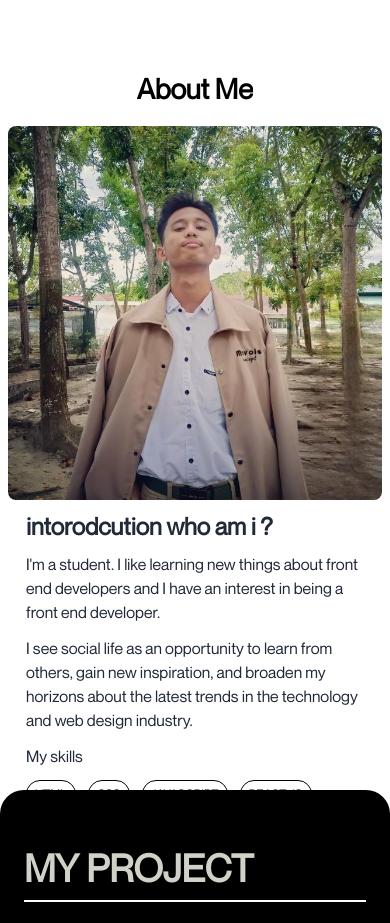
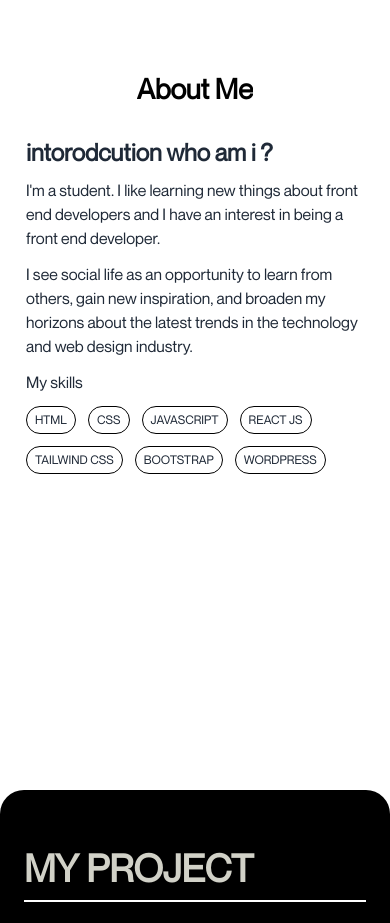
Before and after one commit to leo-lifecode/react-gsap-portfolio, a React (Vite) app: page / in a window 390 px wide. Shown: the part 2620-3543 px from the top of the page. Built offline with nearby package versions, Linux system fonts and the light colour scheme.

Commit message:
test about me remove

```diff
--- a/src/components/AboutMe.jsx
+++ b/src/components/AboutMe.jsx
@@ -52,12 +52,12 @@ const AboutMe = () => {
       </div>
       <div className="flex w-full flex-[0_0_100%] flex-col justify-center px-2 py-4 sm:flex-row sm:px-4 sm:py-0 lg:px-2">
         <div className="flex w-full flex-[0_0_100%] justify-center sm:flex-[0_0_45%] lg:justify-end">
-          <div className="sm:h-[350px] sm:w-[350px] lg:h-[500px] lg:w-[450px]">
+          {/* <div className="sm:h-[350px] sm:w-[350px] lg:h-[500px] lg:w-[450px]">
             <img
               src={myImage}
               className="rounded-lg bg-cover bg-center sm:h-[350px] sm:w-[350px] lg:h-[500px] lg:w-[450px]"
             />
-          </div>
+          </div> */}
         </div>
         <div
           id="descriptionme"
--- a/src/components/ContentProject.jsx
+++ b/src/components/ContentProject.jsx
@@ -68,7 +68,7 @@ const ContentProject = ({
           </div>
         </div>
       </div>
-      <div className="col-span-12 me-[-50%]  overflow-hidden rounded-2xl border-2 border-white lg:col-span-7 lg:me-[-35%] xl:me-[-50%]">
+      <div className="col-span-12 me-[-50%] overflow-hidden rounded-2xl border-2 border-white lg:col-span-7 lg:me-[-35%] xl:me-[-50%]">
         <div className="h-[249px] w-[404px] sm:h-[531px] sm:w-[861px] lg:h-[448px] lg:w-[726] xl:h-[531px] xl:w-[861px]">
           <a href={link} target="_blank" rel="noopener noreferrer">
             <img
```
